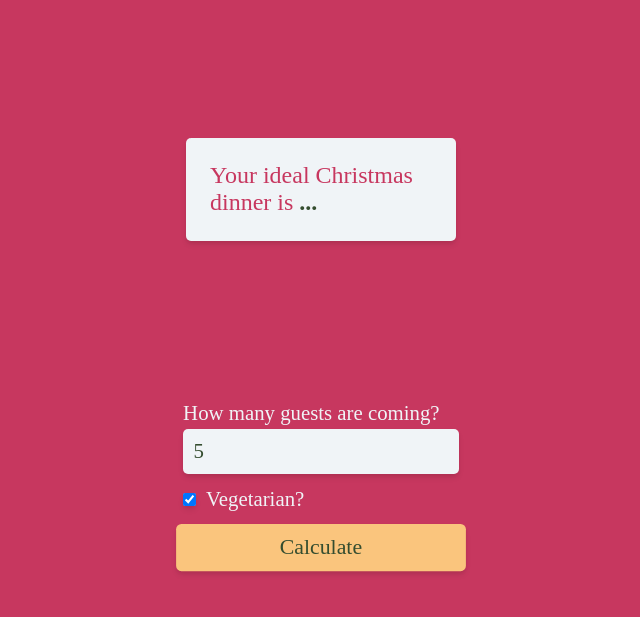
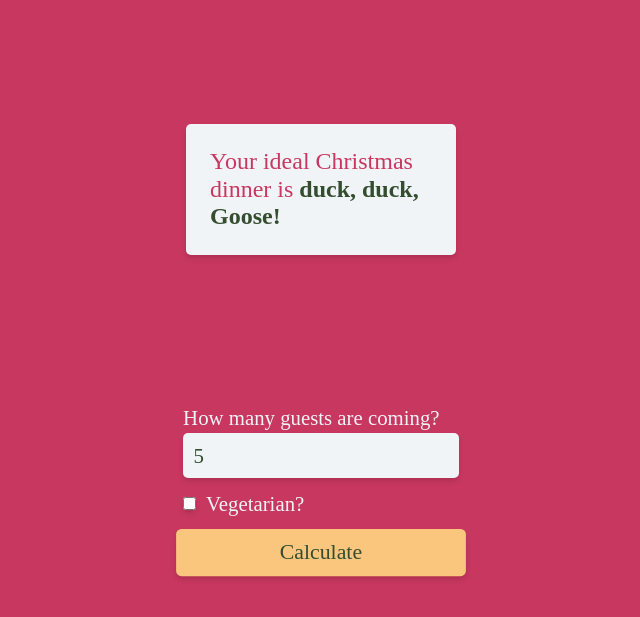
Before and after one commit to whoisarod/javascriptmas-13-dinner-calculator, a website built with webpack: page index.html in a window 1280 px wide. Both pictures are taken after typing "5" into the empty fields and a click on the button "Calculate". Shown: the part 125-742 px from the top of the page, without its empty margins (319-959 px from the left). Built offline with nearby package versions, Linux system fonts and the light colour scheme.

Commit message:
modified index.html and index.js

```diff
--- a/index.html
+++ b/index.html
@@ -9,7 +9,7 @@
             <label for="name">How many guests are coming?</label>
             <input id="num-input" type="number" id="guests" name="guests">
             <div class="veggie">
-                <input type="checkbox" id="vegetarian-input" name="vegetarian" checked>
+                <input type="checkbox" id="vegetarian-input" name="vegetarian" unchecked>
                 <label for="name">Vegetarian?</label>
             </div>
             <button id="btn" type="button">Calculate</button>
--- a/index.js
+++ b/index.js
@@ -1,5 +1,17 @@
 const btn = document.getElementById("btn")
 let food = document.getElementById("food")
+let guests = document.getElementById("num-input")
+const vegetarian = document.getElementById("vegetarian-input")
+
+btn.addEventListener("click", function() {
+    if (vegetarian.checked) {
+        food.textContent = "Tofu Turkey!"
+    } else if (guests.value >= 5) {
+        food.textContent = "duck, duck, Goose!"
+    } else {
+        food.textContent = "something alcoholic 🍸"
+    }
+})
 
 // Tasks:
 // - Write the JS to decide the perfect Christmas dinner and render it in the result element. Don't forget to check whether the meal should be vegetarian!
```
